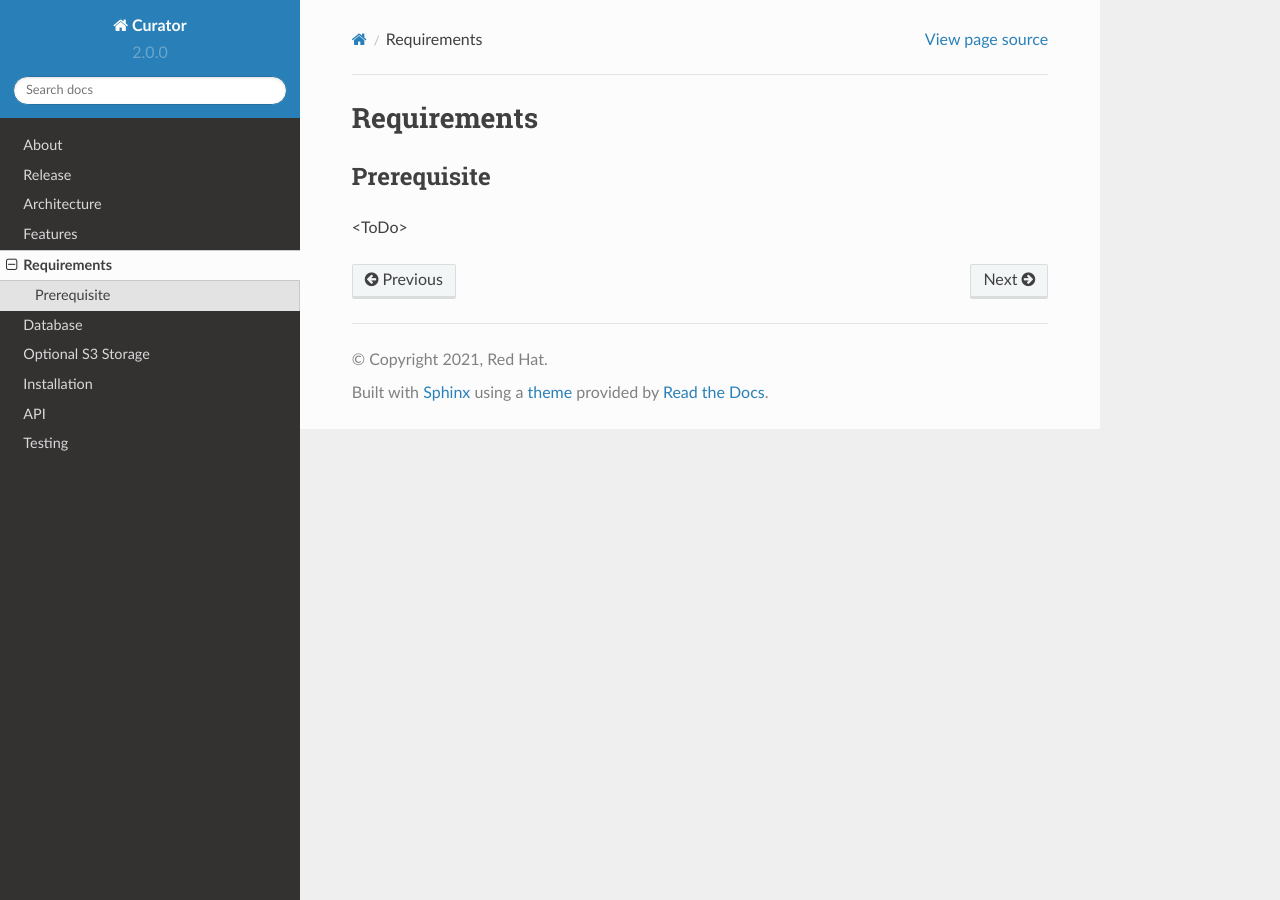
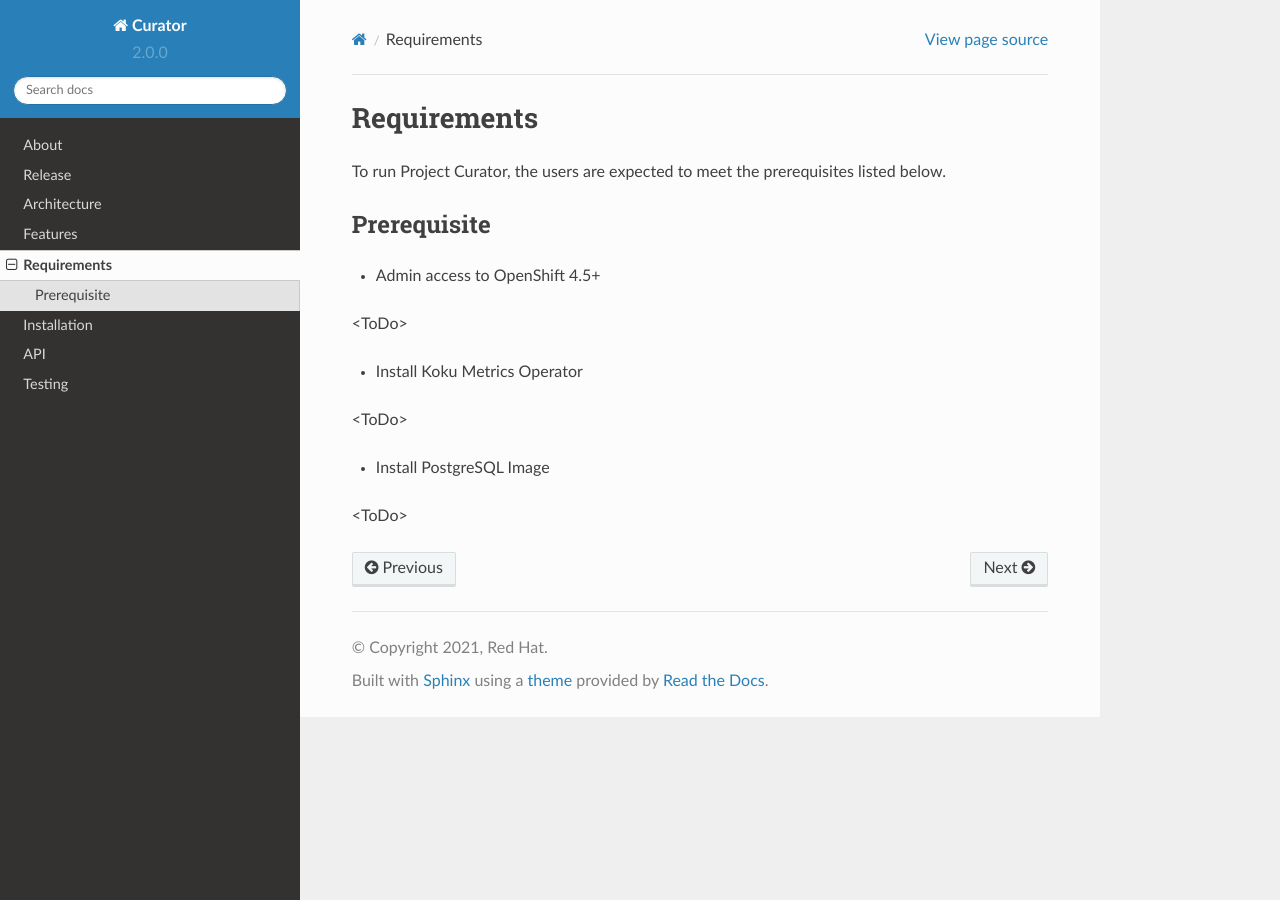
Before and after one commit to gagansk/curator-doc, a Sphinx documentation site: the page built from docs/source/requirements.rst, in a window 1280 px wide. Built offline with Sphinx 7.4.7 and the Read the Docs theme 2.0.0, drawn with Linux system fonts in a browser that asks for light colours.

```diff
--- a/docs/source/index.rst
+++ b/docs/source/index.rst
@@ -20,8 +20,6 @@ Contents
    architecture
    features
    requirements
-   database
-   s3
    installation
    api
    test
--- a/docs/source/requirements.rst
+++ b/docs/source/requirements.rst
@@ -1,6 +1,19 @@
 Requirements
 ============
 
+To run Project Curator, the users are expected to meet the prerequisites listed below.
+
 Prerequisite
-------------
+-----------
+
+* Admin access to OpenShift 4.5+
+
 <ToDo>
+
+* Install Koku Metrics Operator
+
+<ToDo>
+
+* Install PostgreSQL Image
+
+<ToDo>
```
Also changed, not shown: docs/source/release.rst (+8 -0 lines).
